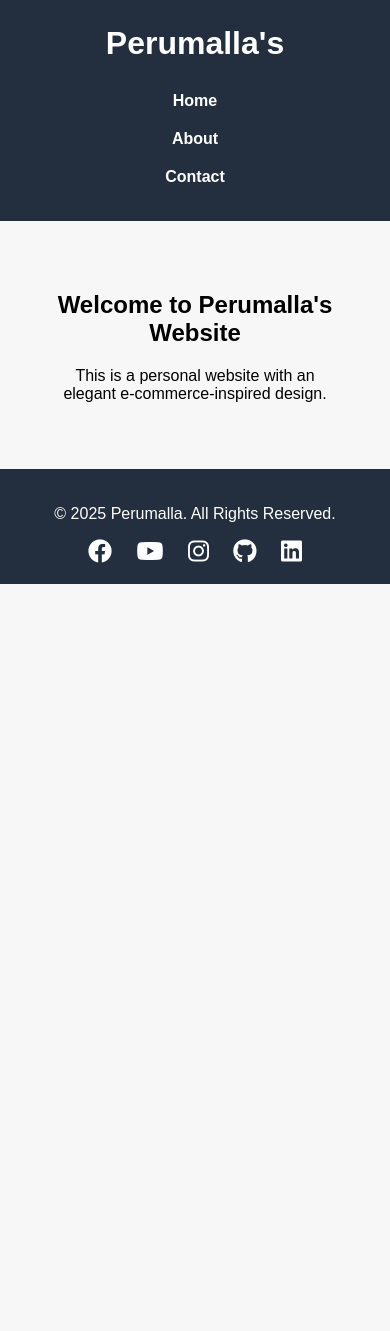
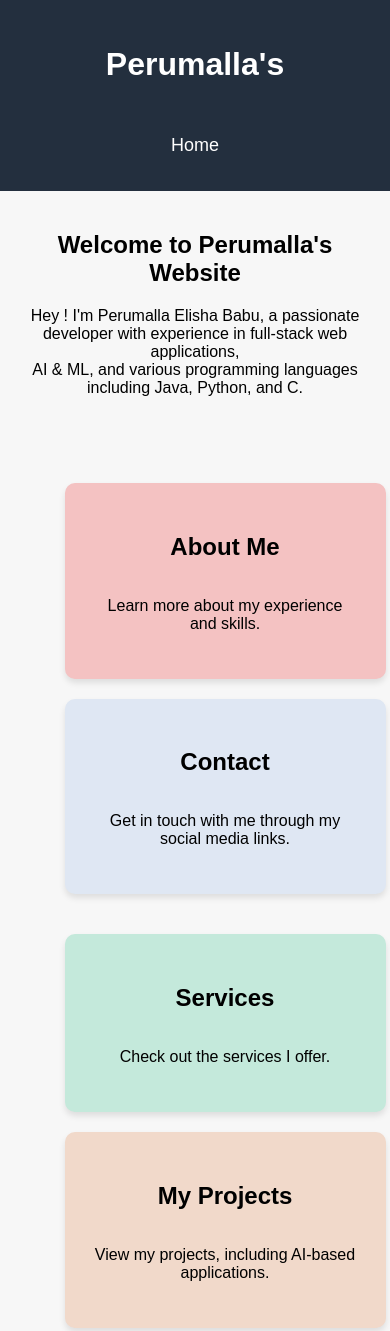
Before and after one commit to Elishaperumalla/Perumalla-s, a plain HTML site: page index.html in a window 390 px wide. Shown: the top 1331 px of the page. Before the commit the page ends 844 px from the top, so only its background shows below. Drawn offline with Linux system fonts and the light colour scheme.

Commit message:
Updated website files

```diff
--- a/index.html
+++ b/index.html
@@ -13,16 +13,49 @@
         <nav>
             <ul>
                 <li><a href="index.html">Home</a></li>
-                <li><a href="about.html">About</a></li>
-                <li><a href="contact.html">Contact</a></li>
+
             </ul>
         </nav>
     </header>
+    <div class="welcom">
+    <section id="home" class="home">
+        <h2>Welcome to Perumalla's Website</h2>
+        <p>Hey ! I'm Perumalla Elisha Babu, a passionate developer with experience in full-stack web
+            applications,<br> AI & ML, and various programming languages including Java, Python, and C.</p>
+    </div>
+    </section>
 
-    <section class="home">
-        <h2>Welcome to Perumalla's Website</h2>
-        <p>This is a personal website with an elegant e-commerce-inspired design.</p>
-    </section>
+    <div class="sections-container">
+        <div class="column">
+            <a href="about.html" class="box-link">
+                <section id="about" class="box">
+                    <h2>About Me</h2>
+                    <p>Learn more about my experience and skills.</p>
+                </section>
+            </a>
+            <a href="contact.html" class="box-link">
+                <section id="contact" class="box">
+                    <h2>Contact</h2>
+                    <p>Get in touch with me through my social media links.</p>
+                </section>
+            </a>
+        </div>
+        <div class="column">
+            <a href="service.html" class="box-link">
+                <section id="services" class="box">
+                    <h2>Services</h2>
+                    <p>Check out the services I offer.</p>
+                </section>
+            </a>
+            <a href="projects.html" class="box-link">
+                <section id="projects" class="box">
+                    <h2>My Projects</h2>
+                    <p>View my projects, including AI-based applications.</p>
+                </section>
+            </a>
+        </div>
+    </div>
+
 
     <footer>
         <p>&copy; 2025 Perumalla. All Rights Reserved.</p>
--- a/styles.css
+++ b/styles.css
@@ -1,6 +1,6 @@
-/* styles.css */
+/* General Styles */
 body {
-    font-family: Arial, sans-serif;
+    font-family: 'Poppins', sans-serif;
     margin: 0;
     padding: 0;
     background-color: #f7f7f7;
@@ -10,14 +10,11 @@ header {
     background-color: #232f3e;
     color: white;
     padding: 15px;
-    display: flex;
-    align-items: center;
-    justify-content: space-between;
+    text-align: left;
 }
-
-header h1 {
-    margin: 0;
-    padding-left: 20px;
+.welcom {
+    text-align: center;
+    padding: 20px;
 }
 
 nav ul {
@@ -25,21 +22,75 @@ nav ul {
     padding: 0;
     margin: 0;
     display: flex;
+    justify-content: right;
+    gap: 20px;
 }
 
 nav ul li {
-    margin: 0 15px;
+    display: inline;
 }
 
 nav ul li a {
     color: white;
     text-decoration: none;
-    font-weight: bold;
+    font-size: 18px;
 }
 
-.home {
+nav ul li a:hover {
+    text-decoration: underline;
+}
+
+/* Sections Container */
+.sections-container {
+    display: flex;
+    justify-content: center;
+    align-items: flex-start;
+    gap: 40px;
+    padding: 50px;
+    max-width: 1200px;
+    margin: 0 auto;
+}
+
+.column {
+    display: flex;
+    flex-direction: column;
+    gap: 20px;
+    width: 50%;
+}
+
+.box {
+    background-color: white;
+    padding: 10px;
+    border-radius: 10px;
+    box-shadow: 0px 4px 6px rgba(0, 0, 0, 0.1);
     text-align: center;
-    padding: 50px;
+    width: 100%;
+    height: 180px;
+    display: flex;
+    flex-direction: column;
+    justify-content: center;
+    transition: transform 0.3s ease, box-shadow 0.3s ease;
+}
+
+.box:hover {
+
+    box-shadow: 0px 6px 10px rgba(0, 0, 0, 0.2);
+}
+
+#about {
+    background-color: #f4c2c2;
+}
+
+#contact {
+    background-color: #dfe7f3;
+}
+
+#services {
+    background-color: #c4e9db;
+}
+
+#projects {
+    background-color: #f1d9ca;
 }
 
 footer {
@@ -66,6 +117,16 @@ footer {
 }
 
 /* Responsive Design */
+@media (max-width: 1024px) {
+    .sections-container {
+        flex-direction: column;
+        align-items: center;
+    }
+    .column {
+        width: 80%;
+    }
+}
+
 @media (max-width: 768px) {
     header {
         flex-direction: column;
@@ -84,4 +145,26 @@ footer {
     nav ul li {
         margin: 10px 0;
     }
+
+    .sections-container {
+        flex-direction: column;
+        align-items: center;
+    }
+
+    .column {
+        width: 90%;
+    }
+
+    .box {
+        width: 100%;
+        height: auto;
+        padding: 30px;
+    }
 }
+
+.box-link {
+    text-decoration: none;
+    color: inherit;
+    display: block;
+    width: 100%;
+}
```
Also changed, not shown: about.html (added, +41 -0 lines), contact.html (added, +41 -0 lines), projects.html (added, +40 -0 lines), service.html (added, +40 -0 lines).
